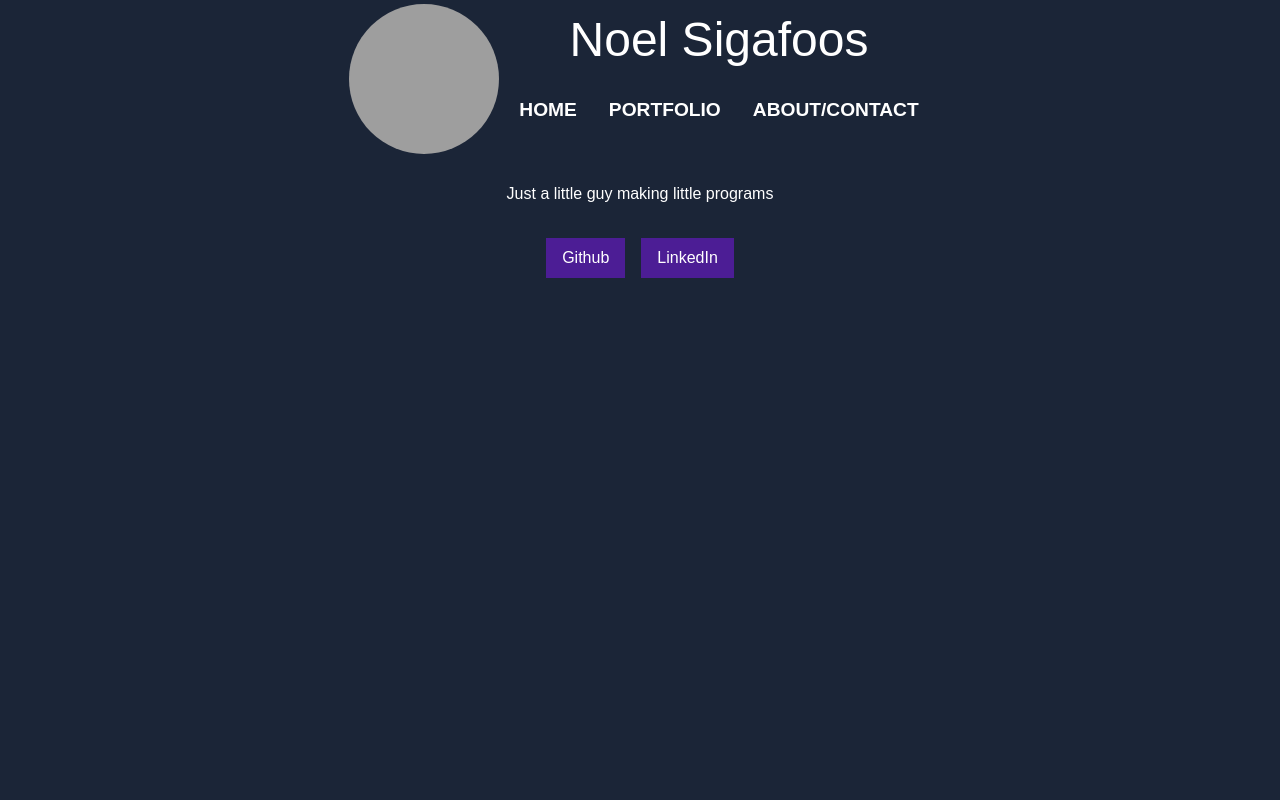
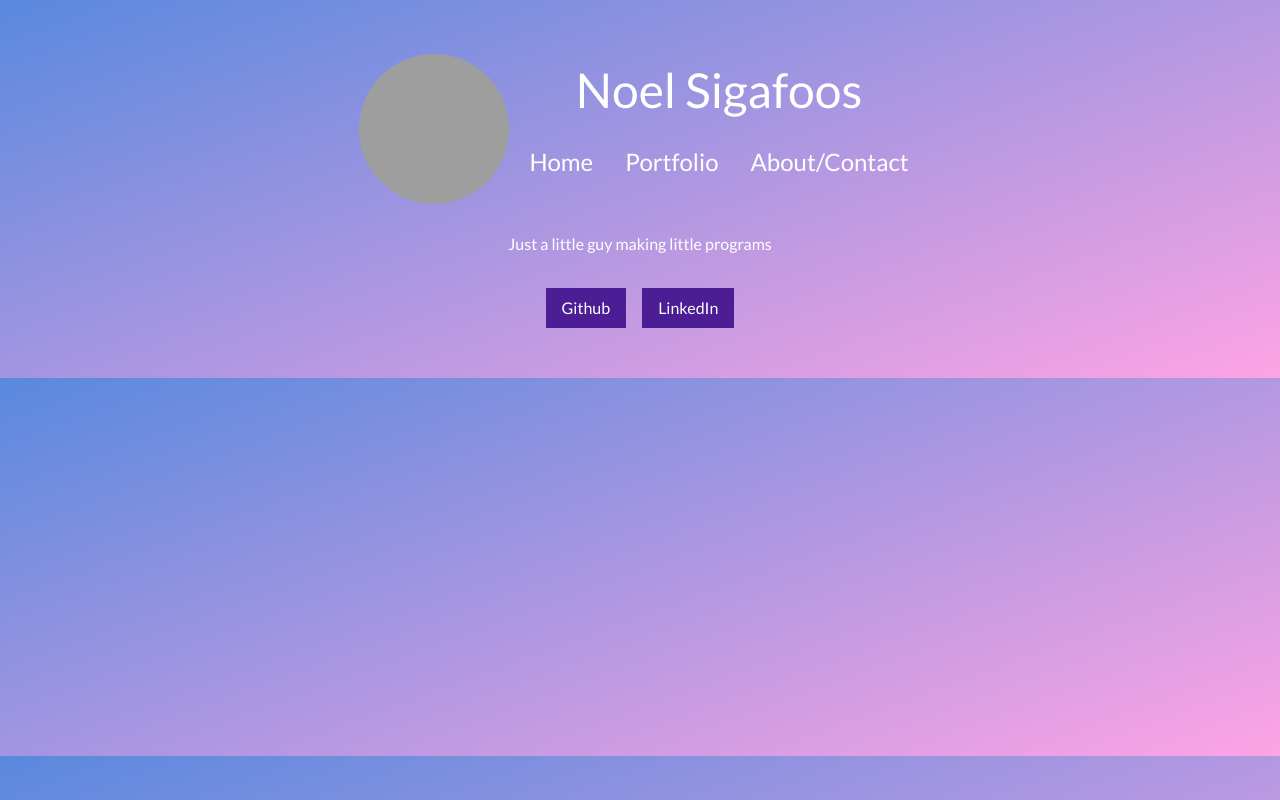
Before and after one commit to Sigafonl/astro-personal-website, an Astro site: page /contact/about in a window 1280 px wide. Built offline with nearby package versions, Linux system fonts and the light colour scheme; Astro itself is replaced by a stand-in of ours; grey boxes are pictures that could not be loaded.

Commit message:
Minor Css changes

```diff
--- a/package.json
+++ b/package.json
@@ -15,6 +15,7 @@
     "@types/react": "^18.2.13",
     "@types/react-dom": "^18.2.6",
     "astro": "^2.8.0",
+    "font-awesome": "^4.7.0",
     "parallax-js": "^3.1.0",
     "react": "^18.2.0",
     "react-dom": "^18.2.0",
--- a/src/components/BaseDescription.astro
+++ b/src/components/BaseDescription.astro
@@ -5,6 +5,6 @@ const classTitle = title.toLowerCase();
 ---
 
 <div class={classTitle}>
-    <h2 class="text-xl p-3 tracking-wide text-center"> {title} </h2>
+    <h2 class="text-4xl p-3 thin tracking-wide text-center"> {title} </h2>
     <p class="tex-base p-3 tracking-wide text-center"> {description} </p>
 </div>
--- a/src/components/Footer.astro
+++ b/src/components/Footer.astro
@@ -1,10 +1,13 @@
 ---
 import Social from "./Social.astro";
+
 ---
 
+<link href="https://maxcdn.bootstrapcdn.com/font-awesome/4.2.0/css/font-awesome.min.css" rel="stylesheet">
+
 <footer>
-    <Social platform="Github" username="sigafonl" />
-    <Social platform="LinkedIn" username="/in/noel-sigafoos" />
+    <Social platform="Github" username="sigafonl" iconName="fa-brands fa-github" />
+    <Social platform="LinkedIn" username="/in/noel-sigafoos" iconName="fa-brands fa-linkedin" />
 </footer>
 
 <style>
--- a/src/components/Navigation.astro
+++ b/src/components/Navigation.astro
@@ -9,9 +9,9 @@ import icon from "../assets/profile_icon.png"
     <div class="flex flex-col">
         <h1 class="myName text-5xl p-4" > Noel Sigafoos </h1>
         <nav class="nav-links">
-            <a class="p-4" href="/">Home</a>
-            <a class="p-4" href="/portfolio/">Portfolio</a>
-            <a class="p-4" href="/contact/">About/Contact</a>
+            <a class="text-2xl p-4" href="/">Home</a>
+            <a class="text-2xl p-4" href="/portfolio/">Portfolio</a>
+            <a class="text-2xl p-4" href="/contact/">About/Contact</a>
         </nav>
     </div>
 
@@ -41,21 +41,16 @@ import icon from "../assets/profile_icon.png"
 
     .nav-links {
         width: 100%;
-        top: 5rem;
         margin: 0;
     }
 
     .nav-links a {
-        text-align: center;
         text-decoration: none;
-        font-size: 1.2rem;
-        font-weight: bold;
-        text-transform: uppercase;
         color: rgb(255, 255, 255);
     }
 
     .nav-links a:hover, a:focus {
-        color: #ad94d1;
+        color: #d3b5fc;
     }
 
 </style>
--- a/src/layouts/BaseLayout.astro
+++ b/src/layouts/BaseLayout.astro
@@ -9,9 +9,17 @@ const {title: pageTitle} = Astro.props;
 	<head>
 		<meta charset="utf-8" />
 		<link rel="icon" type="image/svg+xml" href="/favicon.svg" />
+    <link href='https://fonts.googleapis.com/css?family=Lato' rel='stylesheet'>
 		<meta name="viewport" content="width=device-width" />
 		<meta name="generator" content={Astro.generator} />
 		<title>{pageTitle}</title>
+
+    <style>
+      body {
+          font-family: 'Lato';
+          padding: 50px;
+      }
+    </style>
 	</head>
 	<body>
 
--- a/src/styles/global.css
+++ b/src/styles/global.css
@@ -1,5 +1,6 @@
 html {
-    background-color: #1B2537;
+    background: linear-gradient(160deg, #5989de, #fda4e4 100%);
+    background-size: cover;
     font-family: sans-serif;
     color: rgb(255, 255, 255);
 }
```
Also changed, not shown: 1 other file.
